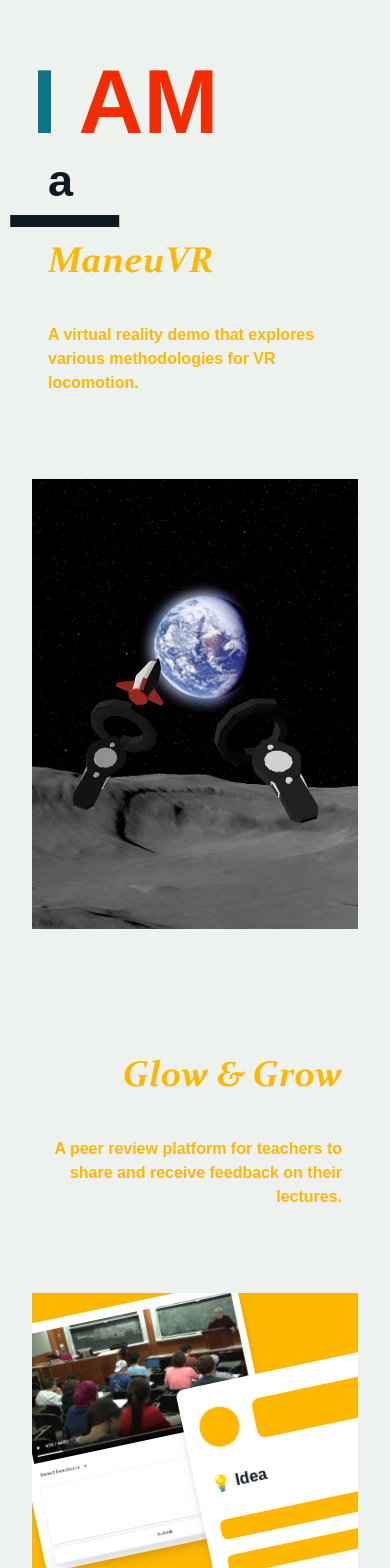
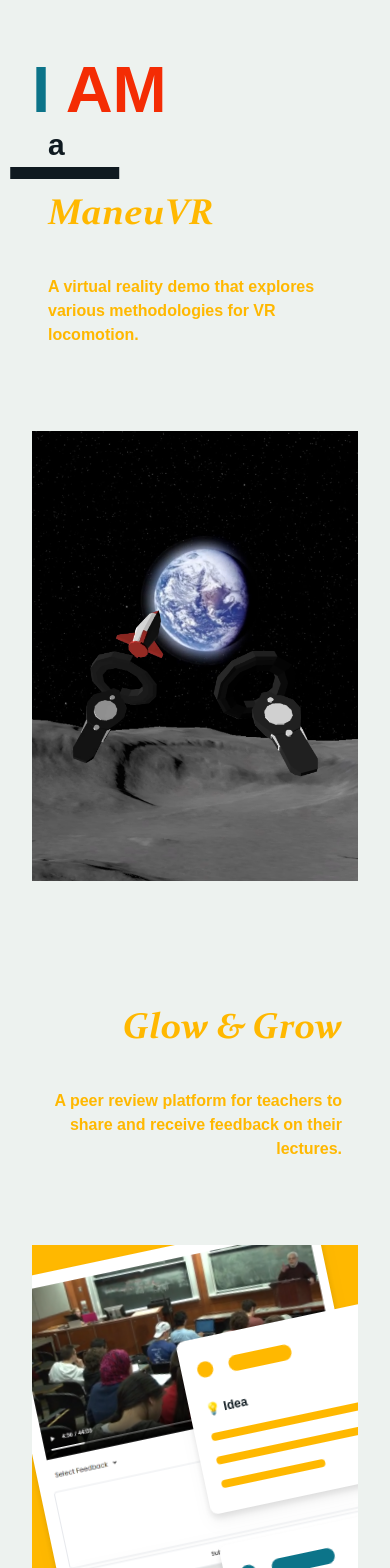
Before and after one commit to WilliamSaedan/my-portfolio, a Next.js app: page / in a window 390 px wide. Shown: the part 900-2468 px from the top of the page. Built offline with nearby package versions, Linux system fonts and the light colour scheme; a web font is replaced by a local one.

Commit message:
More mobile format updates

```diff
--- a/components/DisplayPage.js
+++ b/components/DisplayPage.js
@@ -58,17 +58,17 @@ export default function DisplayPage({
                     <div key='mainView'>
                         <div className={`overflow-hidden w-full h-full`}>
                             <div
-                                className={`ml-6 sm:ml-0 h-full ${
+                                className={`mx-6 sm:m-4 h-full ${
                                     color ?? 'bg-black'
                                 }`}>
                                 {children}
                             </div>
                         </div>
-                        <div className='h-[25px] sm:h-3 w-full bg-black absolute -bottom-[25px] sm:-bottom-3 -left-1/3' />
+                        <div className='h-[25px] lg:h-4 lg:-bottom-4 sm:h-3 w-full bg-black absolute -bottom-[25px] sm:-bottom-3 -left-1/3' />
                     </div>
                     <div key='title'>
                         <div className='absolute bottom-0 m-5'>
-                            <h1 className='text-5xl font-ConstantiaBold'>
+                            <h1 className='text-5xl md:text-4xl sm:text-3xl font-ConstantiaBold'>
                                 {title}
                             </h1>
                         </div>
@@ -77,11 +77,11 @@ export default function DisplayPage({
                         key='description'
                         className='py-6'>
                         <div className='p-5'>
-                            <h1 className='text-3xl sm:text-xl'>{subtitle}</h1>
-                            <div className='h-[25px] sm:h-3 w-full bg-black translate-x-1/3 translate-y-[25px] ' />
+                            <h1 className='text-3xl md:text-xl sm:text-lg'>{subtitle}</h1>
+                            <div className='h-[25px] md:h-4 sm:h-3 w-full bg-black translate-x-1/3 translate-y-[25px] ' />
                         </div>
                         <div className='p-5'>
-                            <p className='text-2xl sm:text-sm font-bold'>{desc}</p>
+                            <p className='text-2xl md:text-lg sm:text-sm font-semibold'>{desc}</p>
                             <div className='w-full absolute flex flex-row justify-end gap-4 items-end bottom-0 right-4'>
                                 {icons.map((icon, idx) => (
                                     <div key={idx}>{icon}</div>
--- a/components/PlaceholderComment.js
+++ b/components/PlaceholderComment.js
@@ -51,30 +51,30 @@ export default function PlaceholderComment({
             <div className='flex items-center gap-4 justify-between mb-2'>
                 <div className='flex items-center gap-4 my-2'>
                     <div
-                        className='h-10 w-10 rounded-full'
+                        className='h-10 w-10 sm:h-4 sm:w-4 rounded-full'
                         style={currentProfile}
                     />
                     <div
-                        className='h-10 w-40 rounded-lg'
+                        className='h-10 w-40 sm:h-4 sm:w-16 rounded-lg'
                         style={currentProfile}
                     />
                 </div>
-                <div className='px-4 py-2'>{time}</div>
+                <div className='px-4 py-2 sm:py-0 sm:text-xs'>{time}</div>
             </div>
-            <div className='flex items-center gap-2'>
+            <div className='flex items-center gap-2 text-xs'>
                 <div className='py-2'>{formatFeedback(feedback)}</div>
             </div>
-            <div className='flex flex-col gap-4 py-4'>
+            <div className='flex flex-col gap-4 py-4 sm:py-2'>
                 <div
-                    className='h-5 w-3/4 rounded-md'
+                    className='h-5 sm:h-2 w-3/4 rounded-md'
                     style={currentProfile}
                 />
                 <div
-                    className='h-5 w-full rounded-md'
+                    className='h-5 sm:h-2 w-full rounded-md'
                     style={currentProfile}
                 />
                 <div
-                    className='h-5 w-1/2 rounded-md'
+                    className='h-5 sm:h-2 w-1/2 rounded-md'
                     style={currentProfile}
                 />
             </div>
--- a/components/Portfolio.js
+++ b/components/Portfolio.js
@@ -106,7 +106,7 @@ export default function Porfolio() {
                     variants={logoVariants}
                     className='inline-block h-full'>
                     <Link href='/'>
-                        <div className='text-[150px] md:text-[110px] sm:text-[90px] leading-none z-10'>
+                        <div className='text-[150px] md:text-[110px] sm:text-[65px] leading-none z-10'>
                             <span className='text-blue'> I</span>
                             <span className='text-red'> AM</span>
                         </div>
@@ -117,14 +117,14 @@ export default function Porfolio() {
                         initial={{ y: '25%', opacity: 0 }}
                         animate={isInView ? 'here' : 'away'}
                         variants={garnishVariants}
-                        className='inline-block text-[110px] lg:text-[85px] md:text-[60px] sm:text-[45px] pl-10 sm:pl-4'>
+                        className='inline-block text-[110px] lg:text-[85px] md:text-[60px] sm:text-[30px] pl-10 md:pl-6 sm:pl-4'>
                         {' '}
                         a
                     </motion.div>
                     <AnimatedText
                         words={sectionNames}
                         idx={sectionIdx}
-                        className='text-[110px] lg:text-[85px] md:text-[60px] sm:text-[45px]'
+                        className='text-[110px] lg:text-[85px] md:text-[60px] sm:text-[30px]'
                     />
                 </span>
                 <motion.div
--- a/components/thumbnail/ColorlessGreen.js
+++ b/components/thumbnail/ColorlessGreen.js
@@ -42,7 +42,7 @@ export default function ColorlessGreen() {
             onMouseEnter={() => {
                 setColorlessIdx((colorlessIdx + 1) % colorlessPrompts.length);
             }}>
-            <div className='h-fit w-full text-8xl p-8 rounded-3xl rotate-12 sm:text-7xl sm:rotate-6 drop-shadow-md bg-white'>
+            <div className='h-fit w-full text-8xl p-8 rounded-3xl rotate-12 sm:text-5xl sm:rotate-6 drop-shadow-md bg-white'>
                 {colorlessPrompts[colorlessIdx]}
             </div>
         </div>
--- a/components/thumbnail/Teacher.js
+++ b/components/thumbnail/Teacher.js
@@ -17,7 +17,7 @@ export default function Teacher() {
             <div className='w-full h-full -rotate-12'>
                 <motion.img
                     src={videoFrames[currentFrame]}
-                    className='absolute w-3/4 rounded-lg drop-shadow-lg max-w-2xl'
+                    className='absolute w-full rounded-lg drop-shadow-lg max-w-2xl'
                 />
                 <div className='absolute top-1/4 left-1/2 flex flex-col gap-8 w-3/4 max-w-xl'>
                     <motion.div onHoverStart={() => setCurrentFrame(3)}>
```
